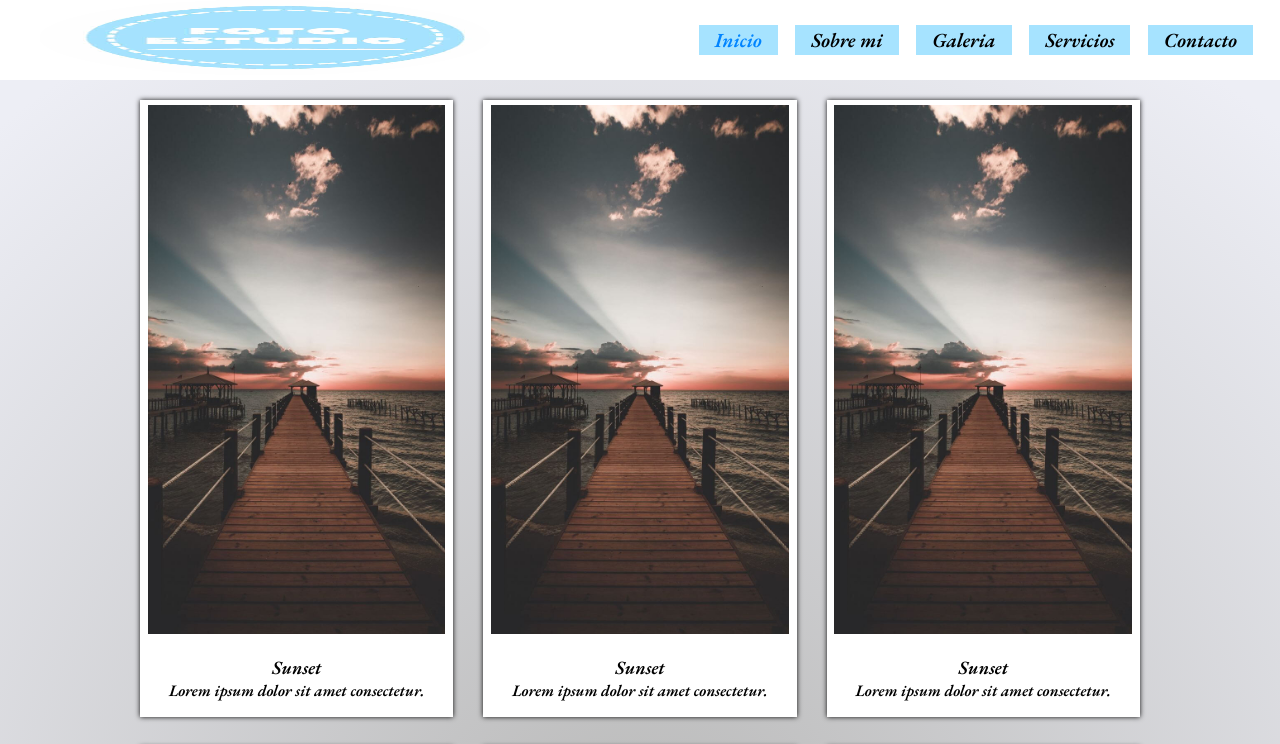
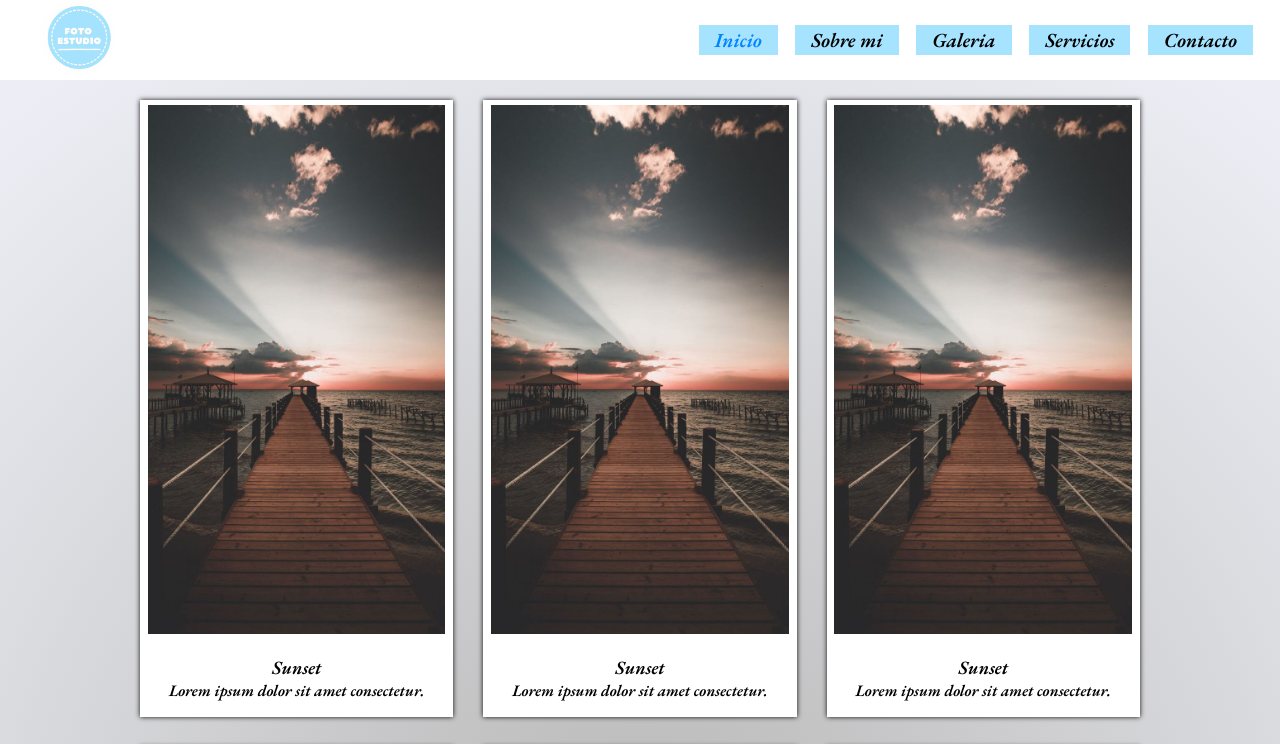
Before and after one commit to fersanabria8/CH-Clase-12-13, a plain HTML site: page galeria.html in a window 1280 px wide. Shown: the top 744 px of the page. Drawn offline with nearby package versions, Linux system fonts and the light colour scheme.

Commit message:
Comprimir atributos

```diff
--- a/css/pages/_index.scss
+++ b/css/pages/_index.scss
@@ -39,6 +39,8 @@ nav {
 		padding:  0 40px;
 
 		img {
+			width: 75px;
+			height:75px;
 			border-radius: 100%;
 		}
 	}
```
Also changed, not shown: index.html (+2 -1 lines), css/main.css.
